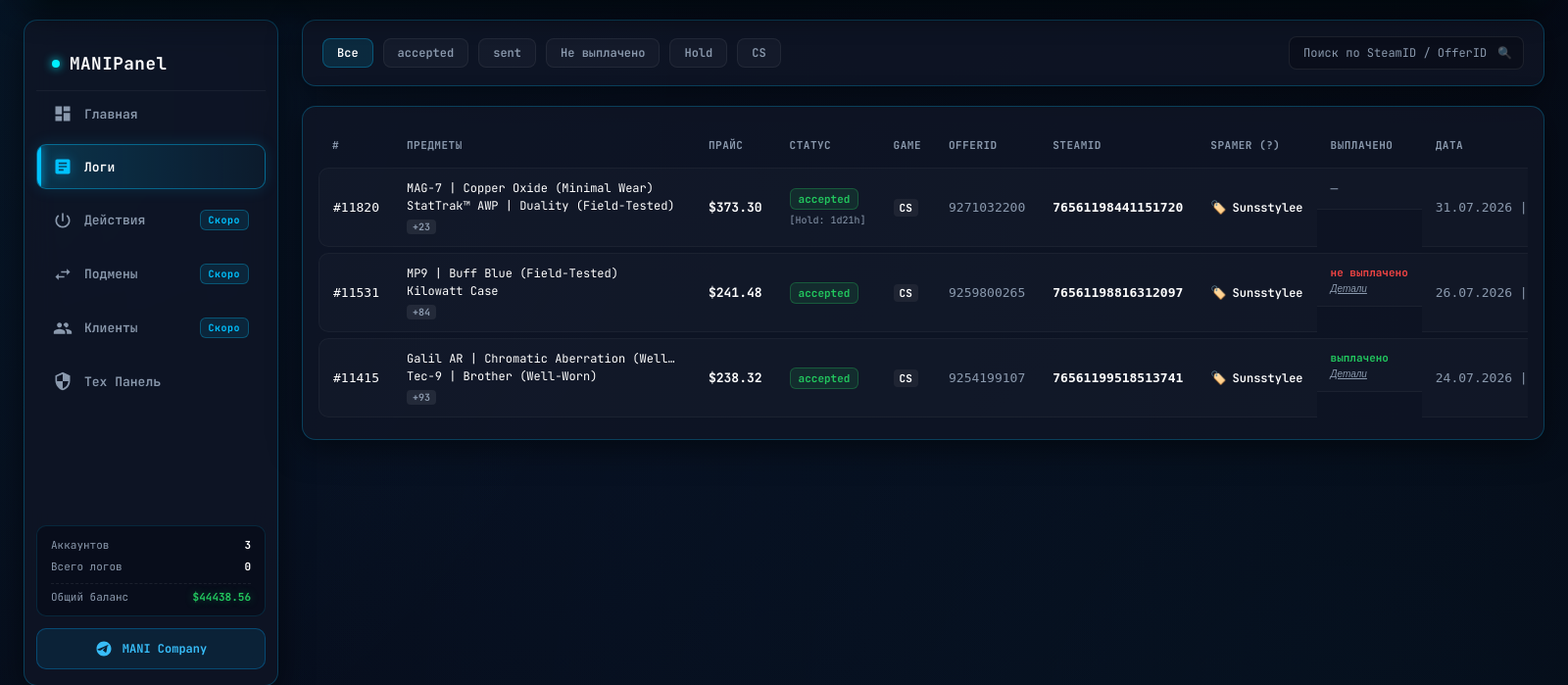
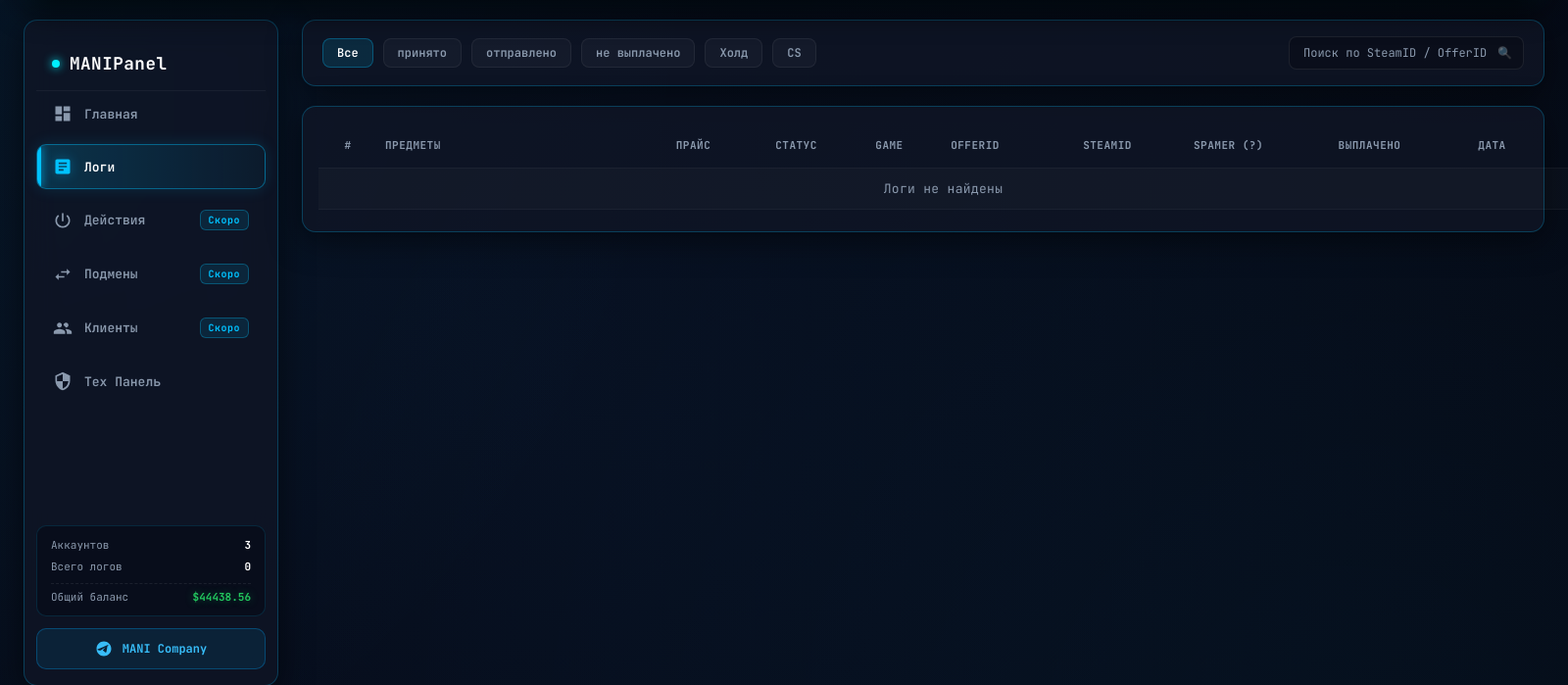
Before and after one commit to Sunsstylee/MANIPanel, a Flask app: page /logs in a window 1600 px wide. Shown: the part 76-775 px from the top of the page at 98% size. Run offline with Flask 3, Linux system fonts and the light colour scheme; the visitor is signed in with stand-in values (Sample User, id 1).

Commit message:
Add files via upload

```diff
--- a/routes/logs.py
+++ b/routes/logs.py
@@ -7,58 +7,70 @@ def logs():
     if 'username' not in session:
         return redirect(url_for('auth.login'))
 
+    current_user = session.get('username')
     filter_status = request.args.get('filter', 'all')
     search_query = request.args.get('search', '').strip()
 
-    # Пример структуры данных логов (замените на реальный запрос к БД при необходимости)
-    sample_logs = [
+    # Общий список логов из базы данных
+    all_logs = [
         {
-            "id": 11820,
-            "items": ["MAG-7 | Copper Oxide (Minimal Wear)", "StatTrak™ AWP | Duality (Field-Tested)"],
-            "extra_items_count": 23,
-            "price": 373.30,
-            "status": "accepted",
-            "hold_time": "1d21h",
-            "game": "CS",
-            "offer_id": "9271032200",
-            "steam_id": "76561198441151720",
-            "spamer": "Sunsstylee",
-            "payout_status": "none",
-            "date": "31.07.2026 | 19:28:04"
+            'id': 11820,
+            'items': [
+                'MAG-7 | Copper Oxide (Minimal Wear)',
+                'StatTrak™ AWP | Duality (Field-Tested)'
+            ],
+            'extra_items': [f'Дополнительный предмет #{i}' for i in range(1, 24)],
+            'price': 373.3,
+            'status': 'accepted',
+            'hold_time': '1d20h',
+            'game': 'CS',
+            'offer_id': '9271032200',
+            'steam_id': '76561198441151720',
+            'spamer': 'Sunix',
+            'payout_status': None,
+            'date': '31.07.2026 | 19:28:04'
         },
         {
-            "id": 11531,
-            "items": ["MP9 | Buff Blue (Field-Tested)", "Kilowatt Case"],
-            "extra_items_count": 84,
-            "price": 241.48,
-            "status": "accepted",
-            "hold_time": None,
-            "game": "CS",
-            "offer_id": "9259800265",
-            "steam_id": "76561198816312097",
-            "spamer": "Sunsstylee",
-            "payout_status": "unpaid",
-            "date": "26.07.2026 | 16:25:46"
-        },
-        {
-            "id": 11415,
-            "items": ["Galil AR | Chromatic Aberration (Well-Worn)", "Tec-9 | Brother (Well-Worn)"],
-            "extra_items_count": 93,
-            "price": 238.32,
-            "status": "accepted",
-            "hold_time": None,
-            "game": "CS",
-            "offer_id": "9254199107",
-            "steam_id": "76561199518513741",
-            "spamer": "Sunsstylee",
-            "payout_status": "paid",
-            "date": "24.07.2026 | 01:05:20"
+            'id': 11821,
+            'items': ['AK-47 | Redline (Field-Tested)'],
+            'extra_items': [],
+            'price': 15.0,
+            'status': 'sent',
+            'hold_time': None,
+            'game': 'CS',
+            'offer_id': '9271032201',
+            'steam_id': '76561198000000000',
+            'spamer': 'OtherUser',
+            'payout_status': 'unpaid',
+            'date': '01.08.2026 | 12:10:00'
         }
     ]
 
+    # Фильтрация: выборка логов только текущего воркера
+    user_logs = [log for log in all_logs if log['spamer'].lower() == str(current_user).lower()]
+
+    # Фильтрация по табам (статусам)
+    if filter_status == 'accepted':
+        user_logs = [l for l in user_logs if l['status'] == 'accepted']
+    elif filter_status == 'sent':
+        user_logs = [l for l in user_logs if l['status'] == 'sent']
+    elif filter_status == 'unpaid':
+        user_logs = [l for l in user_logs if l['payout_status'] == 'unpaid']
+    elif filter_status == 'hold':
+        user_logs = [l for l in user_logs if l['hold_time'] is not None]
+    elif filter_status == 'cs':
+        user_logs = [l for l in user_logs if l['game'] == 'CS']
+
+    # Фильтрация по поисковой строке (по ID, SteamID или OfferID)
+    if search_query:
+        user_logs = [
+            l for l in user_logs
+            if search_query in str(l['id']) or search_query in l['steam_id'] or search_query in l['offer_id']
+        ]
+
     return render_template(
         'logs/logs.html',
-        logs=sample_logs,
+        logs=user_logs,
         current_filter=filter_status,
         search_query=search_query,
         active_page='logs'
--- a/static/css/pages/logs.css
+++ b/static/css/pages/logs.css
@@ -1,4 +1,3 @@
-/* Единая каскадная анимация появления */
 @keyframes popUp {
     0% {
         opacity: 0;
@@ -10,6 +9,17 @@
     }
 }
 
+html body .logs-container,
+html body .logs-table-card,
+html body .logs-table-card.glass-panel,
+html body .table-responsive {
+    height: auto !important;
+    max-height: none !important;
+    min-height: 0 !important;
+    overflow: visible !important;
+    overflow-y: visible !important;
+}
+
 .logs-header-card,
 .logs-table-card {
     animation: popUp 0.35s cubic-bezier(0.16, 1, 0.3, 1) both;
@@ -18,7 +28,6 @@
 .logs-header-card { animation-delay: 0.04s; }
 .logs-table-card { animation-delay: 0.12s; }
 
-/* Карточка фильтров */
 .logs-header-card {
     padding: 16px 20px;
     margin-bottom: 20px;
@@ -87,7 +96,6 @@
     opacity: 0.5;
 }
 
-/* Таблица */
 .logs-table-card {
     padding: 16px;
     border-radius: 14px;
@@ -95,13 +103,14 @@
 
 .table-responsive {
     width: 100%;
-    overflow-x: auto;
+    overflow-x: auto !important;
 }
 
 .logs-table {
     width: 100%;
     border-collapse: separate;
     border-spacing: 0 6px;
+    table-layout: fixed;
 }
 
 .logs-table th {
@@ -110,13 +119,12 @@
     color: var(--text-muted);
     text-transform: uppercase;
     letter-spacing: 0.5px;
-    padding: 10px 14px;
-    text-align: left;
+    padding: 10px 8px;
     white-space: nowrap;
 }
 
 .logs-table td {
-    padding: 12px 14px;
+    padding: 12px 8px;
     font-size: 13px;
     background: rgba(255, 255, 255, 0.02);
     border-top: 1px solid rgba(255, 255, 255, 0.04);
@@ -124,6 +132,17 @@
     vertical-align: middle;
     white-space: nowrap;
 }
+
+.col-id { width: 60px; text-align: center; }
+.col-items { width: 280px; text-align: left; }
+.col-price { width: 85px; text-align: center; }
+.col-status { width: 125px; text-align: center; }
+.col-game { width: 65px; text-align: center; }
+.col-offer { width: 110px; text-align: center; }
+.col-steam { width: 160px; text-align: center; }
+.col-spamer { width: 140px; text-align: left; }
+.col-payout { width: 95px; text-align: center; }
+.col-date { width: 155px; text-align: center; }
 
 .logs-table tr.log-row td:first-child {
     border-top-left-radius: 10px;
@@ -142,7 +161,6 @@
     border-color: rgba(0, 194, 255, 0.2);
 }
 
-/* Элементы внутри колонок */
 .font-mono { font-family: monospace; }
 .font-bold { font-weight: 700; }
 .text-muted { color: var(--text-muted); }
@@ -150,113 +168,177 @@
 .items-wrapper {
     display: flex;
     flex-direction: column;
+    align-items: flex-start;
     gap: 2px;
 }
 
 .item-name {
     font-size: 12px;
     color: var(--text-main);
-    max-width: 280px;
+    max-width: 260px;
     overflow: hidden;
     text-overflow: ellipsis;
 }
 
+.items-badge-wrapper {
+    position: relative;
+    display: inline-block;
+    margin-top: 4px;
+}
+
 .items-badge {
-    display: inline-block;
-    width: fit-content;
-    margin-top: 4px;
-    padding: 1px 6px;
-    border-radius: 4px;
+    display: inline-flex;
+    align-items: center;
+    padding: 2px 6px;
+    border-radius: 5px;
+    font-size: 11px;
+    font-weight: 700;
+    background: rgba(255, 255, 255, 0.05);
+    color: var(--text-main);
+    border: 1px solid rgba(255, 255, 255, 0.1);
+    cursor: pointer;
+    user-select: none;
+    transition: all 0.2s ease;
+}
+
+.items-badge:hover {
+    background: rgba(0, 194, 255, 0.18);
+    border-color: rgba(0, 194, 255, 0.4);
+    color: #00c2ff;
+}
+
+.extra-items-dropdown {
+    position: absolute;
+    top: calc(100% + 6px);
+    left: 0;
+    width: 280px;
+    background: rgba(12, 18, 32, 0.96);
+    backdrop-filter: blur(14px);
+    -webkit-backdrop-filter: blur(14px);
+    border: 1px solid rgba(0, 194, 255, 0.3);
+    border-radius: 10px;
+    padding: 10px 12px;
+    box-shadow: 0 8px 24px rgba(0, 0, 0, 0.6);
+    z-index: 999;
+    opacity: 0;
+    visibility: hidden;
+    transform: translateY(-6px);
+    transition: all 0.2s cubic-bezier(0.16, 1, 0.3, 1);
+    pointer-events: none;
+}
+
+.extra-items-dropdown.is-open {
+    opacity: 1;
+    visibility: visible;
+    transform: translateY(0);
+    pointer-events: auto;
+}
+
+.dropdown-header {
     font-size: 10px;
     font-weight: 800;
-    background: rgba(255, 255, 255, 0.08);
     color: var(--text-muted);
+    margin-bottom: 6px;
+    text-transform: uppercase;
+    letter-spacing: 0.6px;
+    border-bottom: 1px solid rgba(255, 255, 255, 0.08);
+    padding-bottom: 4px;
 }
 
-/* Статусы */
-.status-stack {
+.extra-items-list {
+    list-style: none;
+    padding: 0;
+    margin: 0;
+    max-height: 160px;
+    overflow-y: auto;
     display: flex;
     flex-direction: column;
     gap: 4px;
 }
 
-.status-badge {
-    padding: 3px 8px;
-    border-radius: 6px;
-    font-size: 11px;
-    font-weight: 700;
-    width: fit-content;
+.extra-items-list::-webkit-scrollbar {
+    width: 4px;
 }
 
-.status-accepted {
-    background: rgba(34, 197, 94, 0.12);
-    color: #22c55e;
-    border: 1px solid rgba(34, 197, 94, 0.3);
+.extra-items-list::-webkit-scrollbar-thumb {
+    background: rgba(0, 194, 255, 0.3);
+    border-radius: 4px;
 }
 
-.status-sent {
-    background: rgba(0, 194, 255, 0.12);
-    color: #00c2ff;
-    border: 1px solid rgba(0, 194, 255, 0.3);
+.extra-items-list li {
+    font-size: 11px;
+    color: var(--text-main);
+    white-space: normal;
+    word-break: break-word;
+    padding: 4px 6px;
+    background: rgba(255, 255, 255, 0.03);
+    border-radius: 5px;
+    border: 1px solid rgba(255, 255, 255, 0.03);
 }
 
+.status-stack {
+    display: flex;
+    flex-direction: column;
+    align-items: center;
+    gap: 2px;
+}
+
+.status-badge {
+    padding: 2px 6px;
+    border-radius: 4px;
+    font-size: 12px;
+    font-weight: 500;
+}
+
+.status-accepted { color: var(--text-main); }
+
 .hold-badge {
-    font-size: 10px;
+    font-size: 11px;
     color: var(--text-muted);
 }
 
 .game-badge {
-    padding: 2px 6px;
-    border-radius: 4px;
-    font-size: 11px;
-    font-weight: 700;
-    background: rgba(255, 255, 255, 0.06);
+    font-size: 12px;
+    font-weight: 500;
 }
 
-/* Спамер / Зазывала */
-.spamer-tag {
+.spamer-container {
     display: flex;
     align-items: center;
-    gap: 6px;
+    justify-content: flex-start;
+    gap: 8px;
 }
 
 .spamer-name {
-    font-size: 12px;
-    font-weight: 600;
+    font-size: 13px;
     color: var(--text-main);
 }
 
-/* Выплаты */
-.col-payout {
-    display: flex;
-    flex-direction: column;
-    align-items: flex-start;
-    gap: 4px;
+.spamer-search-btn {
+    background: none;
+    border: none;
+    cursor: pointer;
+    font-size: 12px;
+    opacity: 0.6;
+    transition: opacity 0.2s ease;
+    padding: 0;
 }
 
+.spamer-search-btn:hover { opacity: 1; }
+
 .payout-badge {
-    font-size: 11px;
-    font-weight: 800;
+    font-size: 12px;
+    font-weight: 700;
 }
 
 .payout-unpaid { color: #ef4444; }
 .payout-paid { color: #22c55e; }
 
-.details-btn {
-    background: none;
-    border: none;
-    color: var(--text-muted);
-    font-size: 10px;
-    font-style: italic;
-    cursor: pointer;
-    padding: 0;
-    text-decoration: underline;
-}
-
-.details-btn:hover { color: var(--text-main); }
-
 .empty-table {
     text-align: center;
-    padding: 40px 0;
+    padding: 60px 0;
     color: var(--text-muted);
+    font-size: 13px;
+    font-weight: 500;
+    letter-spacing: 0.3px;
 }
--- a/templates/logs/logs.html
+++ b/templates/logs/logs.html
@@ -16,19 +16,19 @@
                 {{ t('filter_all') }}
             </a>
             <a href="{{ url_for('logs.logs', filter='accepted') }}" class="filter-tab {% if current_filter == 'accepted' %}active{% endif %}">
-                accepted
+                {{ t('filter_accepted') }}
             </a>
             <a href="{{ url_for('logs.logs', filter='sent') }}" class="filter-tab {% if current_filter == 'sent' %}active{% endif %}">
-                sent
+                {{ t('filter_sent') }}
             </a>
             <a href="{{ url_for('logs.logs', filter='unpaid') }}" class="filter-tab {% if current_filter == 'unpaid' %}active{% endif %}">
                 {{ t('filter_unpaid') }}
             </a>
             <a href="{{ url_for('logs.logs', filter='hold') }}" class="filter-tab {% if current_filter == 'hold' %}active{% endif %}">
-                Hold
+                {{ t('filter_hold') }}
             </a>
             <a href="{{ url_for('logs.logs', filter='cs') }}" class="filter-tab {% if current_filter == 'cs' %}active{% endif %}">
-                CS
+                {{ t('filter_cs') }}
             </a>
         </div>
 
@@ -38,7 +38,7 @@
         </div>
     </div>
 
-    <!-- Основная таблица логов -->
+    <!-- Таблица логов -->
     <div class="logs-table-card glass-panel">
         <div class="table-responsive">
             <table class="logs-table">
@@ -60,26 +60,37 @@
                     {% if logs %}
                         {% for log in logs %}
                         <tr class="log-row">
-                            <td class="col-id font-mono">#{{ log.id }}</td>
+                            <td class="col-id font-mono">{{ log.id }}</td>
 
                             <td class="col-items">
                                 <div class="items-wrapper">
                                     {% for item in log['items'] %}
-                                        <div class="item-name">{{ item }}</div>
+                                        <div class="item-name" title="{{ item }}">{{ item }}</div>
                                     {% endfor %}
-                                    {% if log.extra_items_count %}
-                                        <span class="items-badge">+{{ log.extra_items_count }}</span>
+
+                                    {% if log.get('extra_items') %}
+                                        <div class="items-badge-wrapper">
+                                            <span class="items-badge" onclick="toggleExtraItems(event, this)">+{{ log.extra_items|length }}</span>
+                                            <div class="extra-items-dropdown">
+                                                <div class="dropdown-header">{{ t('extra_items_title') }}</div>
+                                                <ul class="extra-items-list">
+                                                    {% for extra in log['extra_items'] %}
+                                                        <li>{{ extra }}</li>
+                                                    {% endfor %}
+                                                </ul>
+                                            </div>
+                                        </div>
                                     {% endif %}
                                 </div>
                             </td>
 
-                            <td class="col-price font-bold">${{ "%.2f"|format(log.price) }}</td>
+                            <td class="col-price font-bold">{{ log.price }}</td>
 
                             <td class="col-status">
                                 <div class="status-stack">
                                     <span class="status-badge status-{{ log.status }}">{{ log.status }}</span>
                                     {% if log.hold_time %}
-                                        <span class="hold-badge">[Hold: {{ log.hold_time }}]</span>
+                                        <span class="hold-badge">[Hold:{{ log.hold_time }}]</span>
                                     {% endif %}
                                 </div>
                             </td>
@@ -93,21 +104,18 @@
                             <td class="col-steam font-mono font-bold">{{ log.steam_id }}</td>
 
                             <td class="col-spamer">
-                                <div class="spamer-tag">
+                                <div class="spamer-container">
                                     <span class="tag-icon">🏷️</span>
                                     <span class="spamer-name">{{ log.spamer }}</span>
+                                    <button class="spamer-search-btn" title="Детали">🔍</button>
                                 </div>
                             </td>
 
                             <td class="col-payout">
                                 {% if log.payout_status == 'unpaid' %}
                                     <span class="payout-badge payout-unpaid">{{ t('payout_unpaid') }}</span>
-                                    <button class="details-btn" onclick="openDetailsModal('{{ log.id }}')">{{ t('btn_details') }}</button>
                                 {% elif log.payout_status == 'paid' %}
                                     <span class="payout-badge payout-paid">{{ t('payout_paid') }}</span>
-                                    <button class="details-btn" onclick="openDetailsModal('{{ log.id }}')">{{ t('btn_details') }}</button>
-                                {% else %}
-                                    <span class="text-muted">—</span>
                                 {% endif %}
                             </td>
 
@@ -124,4 +132,26 @@
         </div>
     </div>
 </div>
+
+<script>
+function toggleExtraItems(event, element) {
+    event.stopPropagation();
+    const wrapper = element.closest('.items-badge-wrapper');
+    const dropdown = wrapper.querySelector('.extra-items-dropdown');
+
+    document.querySelectorAll('.extra-items-dropdown.is-open').forEach(d => {
+        if (d !== dropdown) d.classList.remove('is-open');
+    });
+
+    dropdown.classList.toggle('is-open');
+}
+
+document.addEventListener('click', function(e) {
+    if (!e.target.closest('.extra-items-dropdown')) {
+        document.querySelectorAll('.extra-items-dropdown.is-open').forEach(d => {
+            d.classList.remove('is-open');
+        });
+    }
+});
+</script>
 {% endblock %}
```
Also changed, not shown: database/users.json (+38 -26 lines), locales/en.json (+16 -11 lines), locales/ru.json (+16 -11 lines).
